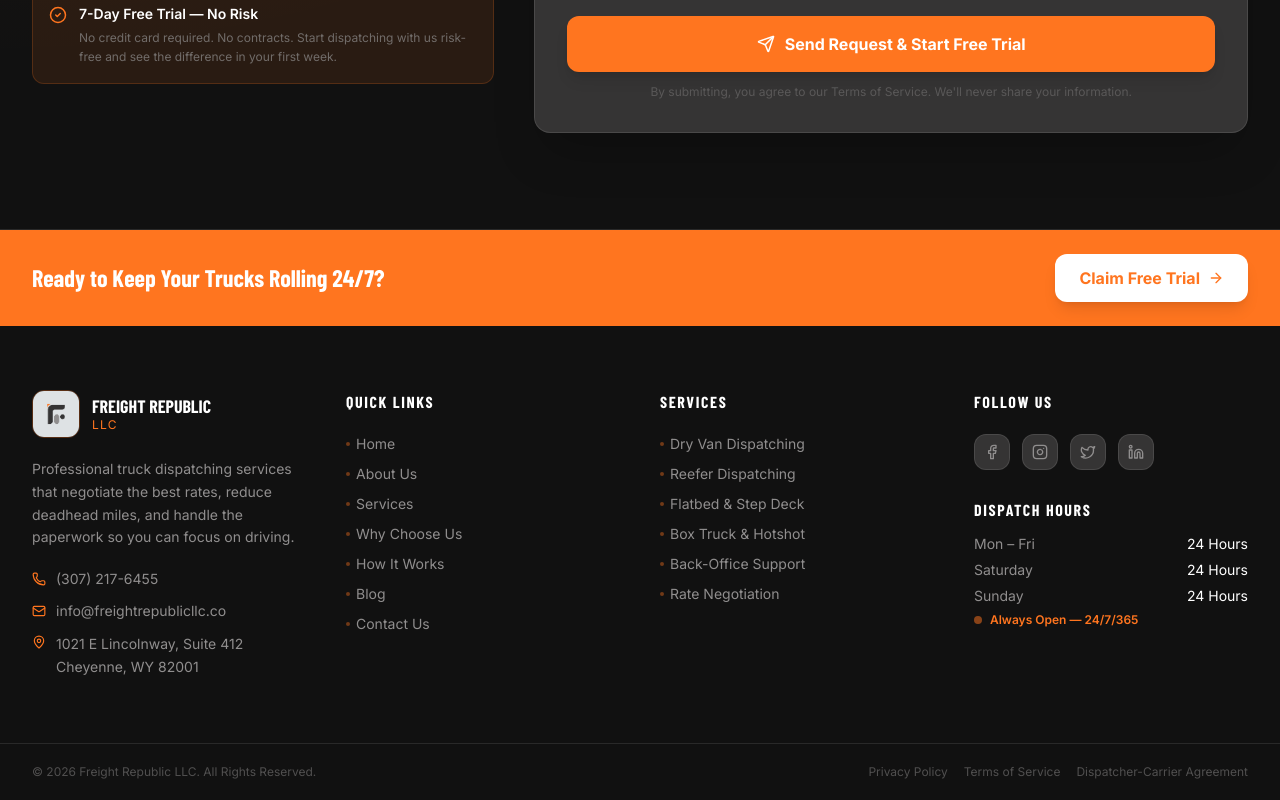
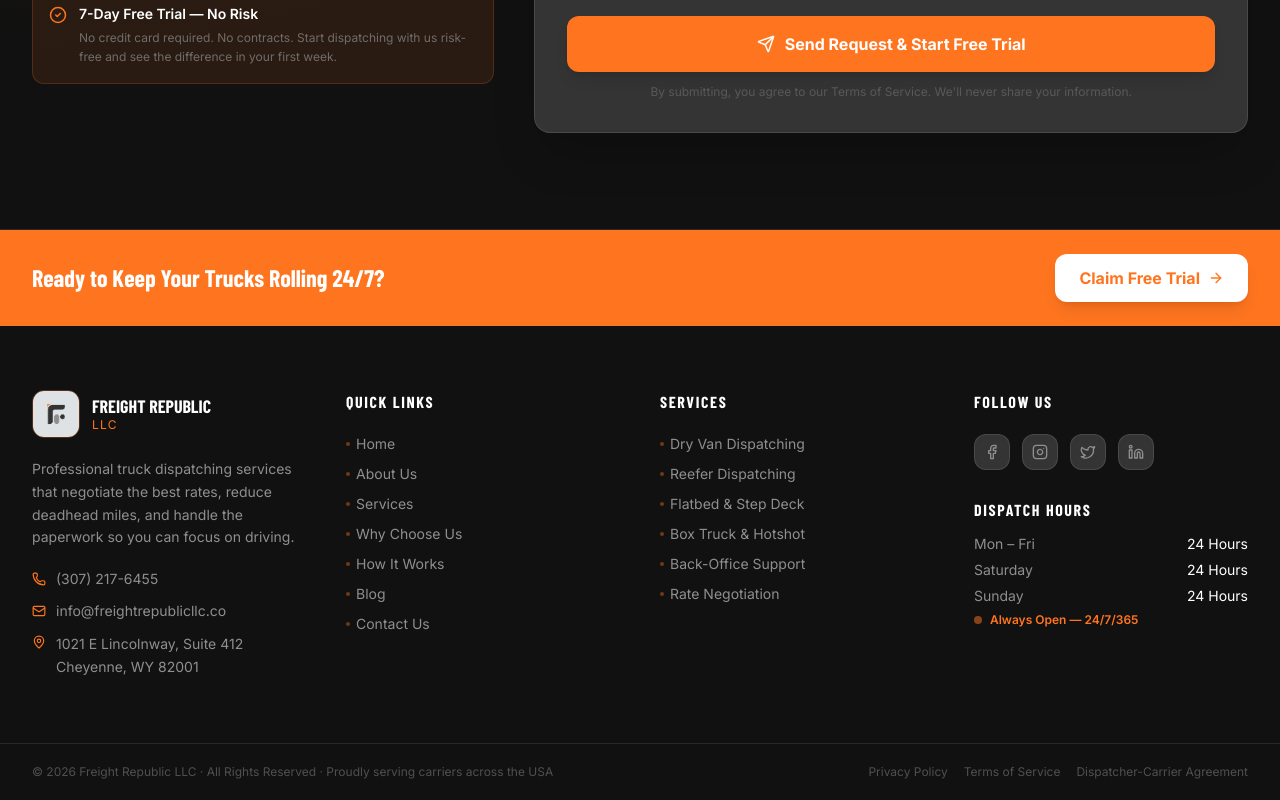
Before and after one commit to jrmichael787/freight-republic, a React (Vite) app: page / in a window 1280 px wide. Shown: the part 7125-7925 px from the top of the page. Built offline with nearby package versions, Linux system fonts and the light colour scheme; no server answers; a web font is replaced by a local one.

Commit message:
Refine footer copyright tagline

```diff
--- a/src/components/Footer.jsx
+++ b/src/components/Footer.jsx
@@ -189,7 +189,7 @@ export default function Footer() {
       <div className="border-t border-white/10 py-5">
         <div className="max-w-7xl mx-auto px-4 sm:px-6 lg:px-8 flex flex-col sm:flex-row items-center justify-between gap-3">
           <p className="text-silver/50 font-body text-xs text-center sm:text-left">
-            © 2026 Freight Republic LLC. All Rights Reserved.
+            © 2026 Freight Republic LLC · All Rights Reserved · Proudly serving carriers across the USA
           </p>
           <div className="flex flex-wrap justify-center gap-4">
             {['Privacy Policy', 'Terms of Service', 'Dispatcher-Carrier Agreement'].map((item) => (
```
